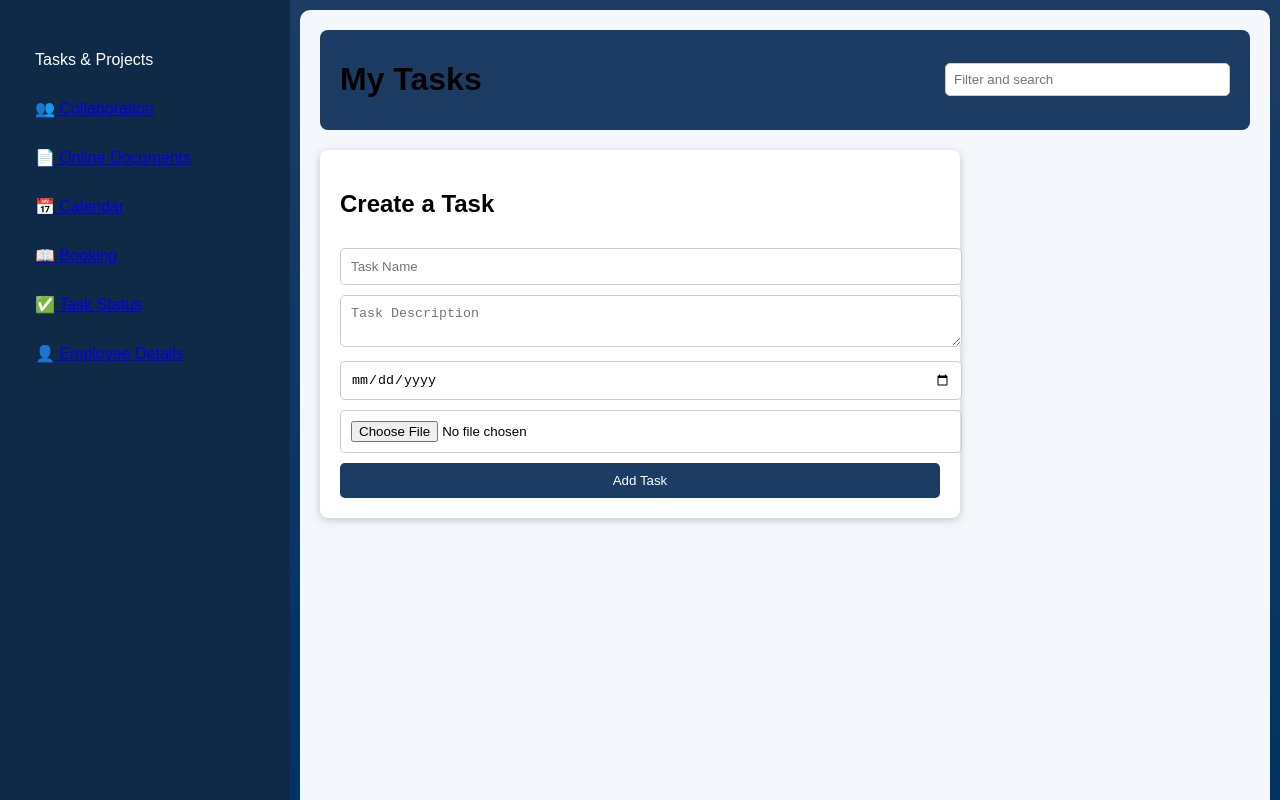
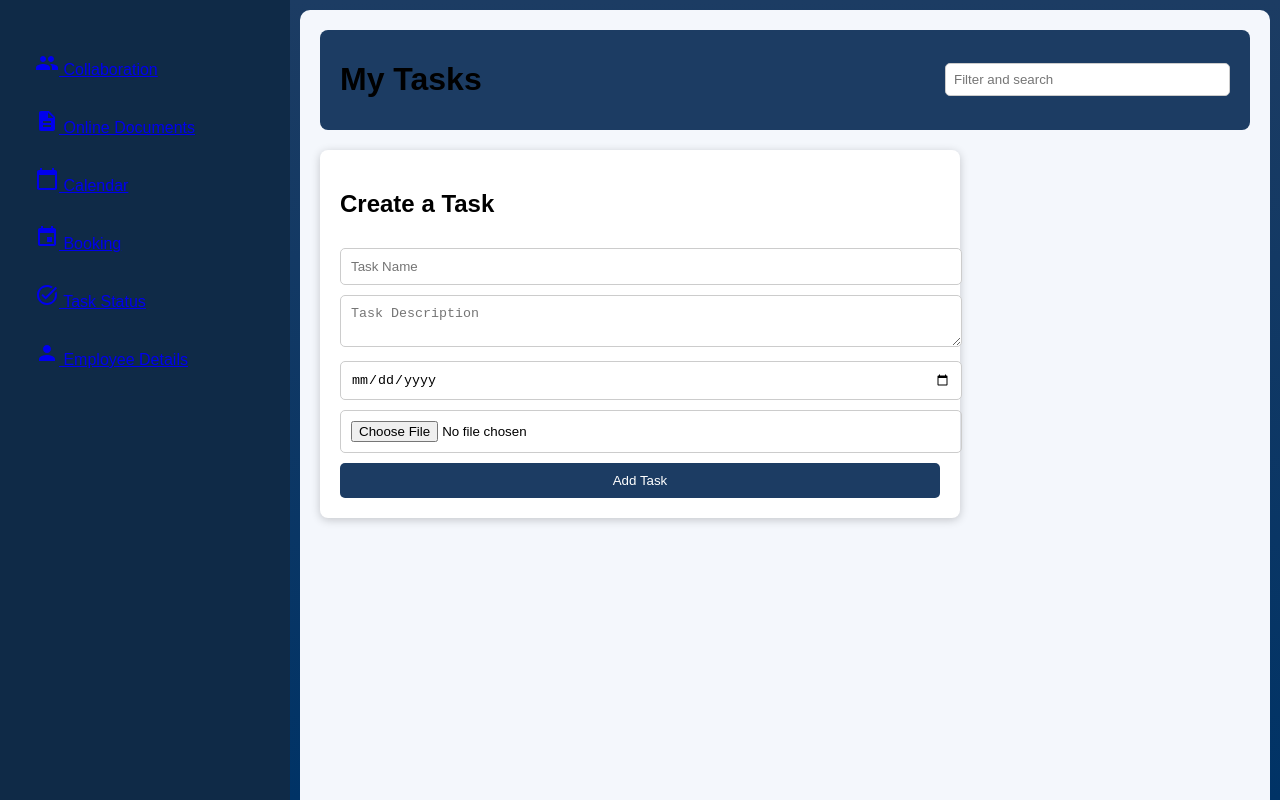
Before and after one commit to Sivasaktih/Task-Management, a React (Create React App) app: page /dashboard in a window 1280 px wide. Built offline with nearby package versions, Linux system fonts and the light colour scheme.

Commit message:
Your commit message

```diff
--- a/src/pages/Dashboard.js
+++ b/src/pages/Dashboard.js
@@ -1,7 +1,12 @@
 import { useState } from "react";
 import { Link } from "react-router-dom";
 import "../styles/dashboard.css";
-
+import PeopleIcon from "@mui/icons-material/People";
+import DescriptionIcon from "@mui/icons-material/Description";
+import CalendarTodayIcon from "@mui/icons-material/CalendarToday";
+import EventIcon from "@mui/icons-material/Event";
+import TaskAltIcon from "@mui/icons-material/TaskAlt";
+import PersonIcon from "@mui/icons-material/Person";
 export default function Dashboard() {
   const [tasks, setTasks] = useState([]);
   const [newTask, setNewTask] = useState({ name: "", description: "", date: "", file: null });
@@ -14,15 +19,38 @@ export default function Dashboard() {
   return (
     <div className="dashboard">
       <nav className="sidebar">
-        <ul>
-          <li>Tasks & Projects</li>
-          <li><Link to="" className="w-full h-full block">👥 Collaboration</Link></li>
-          <li><Link to="" className="w-full h-full block">📄 Online Documents</Link></li>
-          <li><Link to="" className="w-full h-full block">📅 Calendar</Link></li>
-          <li><Link to="" className="w-full h-full block">📖 Booking</Link></li>
-          <li><Link to="/task-status" className="w-full h-full block">✅ Task Status</Link></li>
-          <li><Link to="" className="w-full h-full block">👤 Employee Details</Link></li>
-        </ul>
+      <ul>
+      <li>
+        <Link to="" className="w-full h-full flex items-center gap-2">
+          <PeopleIcon /> Collaboration
+        </Link>
+      </li>
+      <li>
+        <Link to="" className="w-full h-full flex items-center gap-2">
+          <DescriptionIcon /> Online Documents
+        </Link>
+      </li>
+      <li>
+        <Link to="" className="w-full h-full flex items-center gap-2">
+          <CalendarTodayIcon /> Calendar
+        </Link>
+      </li>
+      <li>
+        <Link to="" className="w-full h-full flex items-center gap-2">
+          <EventIcon /> Booking
+        </Link>
+      </li>
+      <li>
+        <Link to="/task-status" className="w-full h-full flex items-center gap-2">
+          <TaskAltIcon /> Task Status
+        </Link>
+      </li>
+      <li>
+        <Link to="" className="w-full h-full flex items-center gap-2">
+          <PersonIcon /> Employee Details
+        </Link>
+      </li>
+    </ul>
       </nav>
 
       <div className="content">
--- /dev/null
+++ b/src/pages/Sidebar.js
@@ -0,0 +1,43 @@
+import { Link } from "react-router-dom";
+import PeopleIcon from '@mui/icons-material/People';
+import DescriptionIcon from '@mui/icons-material/Description';
+import CalendarTodayIcon from '@mui/icons-material/CalendarToday';
+import AssignmentIcon from '@mui/icons-material/Assignment';
+import AssignmentTurnedInIcon from '@mui/icons-material/AssignmentTurnedIn';
+import AccountBoxIcon from '@mui/icons-material/AccountBox';
+
+export default function Sidebar() {
+  return (
+    <div className="w-64 bg-blue-900 text-white h-screen flex flex-col">
+      <div className="p-6 bg-blue-700">
+        <h1 className="text-2xl font-bold">Zidio Task Manager</h1>
+      </div>
+      <nav className="flex-grow px-4 py-8">
+        <Link to="/collaboration" className="flex items-center mb-6 hover:bg-blue-600 p-2 rounded-md">
+          <PeopleIcon className="mr-2" />
+          <span>Collaboration</span>
+        </Link>
+        <Link to="/documents" className="flex items-center mb-6 hover:bg-blue-600 p-2 rounded-md">
+          <DescriptionIcon className="mr-2" />
+          <span>Online Documents</span>
+        </Link>
+        <Link to="/calendar" className="flex items-center mb-6 hover:bg-blue-600 p-2 rounded-md">
+          <CalendarTodayIcon className="mr-2" />
+          <span>Calendar</span>
+        </Link>
+        <Link to="/booking" className="flex items-center mb-6 hover:bg-blue-600 p-2 rounded-md">
+          <AssignmentIcon className="mr-2" />
+          <span>Booking</span>
+        </Link>
+        <Link to="/task-status" className="flex items-center mb-6 hover:bg-blue-600 p-2 rounded-md">
+          <AssignmentTurnedInIcon className="mr-2" />
+          <span>Task Status</span>
+        </Link>
+        <Link to="/employee-details" className="flex items-center mb-6 hover:bg-blue-600 p-2 rounded-md">
+          <AccountBoxIcon className="mr-2" />
+          <span>Employee Details</span>
+        </Link>
+      </nav>
+    </div>
+  );
+}
--- a/src/pages/TaskStatus.js
+++ b/src/pages/TaskStatus.js
@@ -5,6 +5,7 @@ import BuildIcon from '@mui/icons-material/Build'; // In Progress
 import CheckCircleIcon from '@mui/icons-material/CheckCircle'; // Completed
 import HourglassBottomIcon from '@mui/icons-material/HourglassBottom'; // Due (Overdue)
 import ArrowBackIcon from '@mui/icons-material/ArrowBack';
+import Sidebar from "./Sidebar";
 
 
 export default function TaskStatus() {
@@ -26,6 +27,10 @@ export default function TaskStatus() {
   }, [tasks]);
 
   return (
+    <>
+    {/* <div>
+    <Sidebar />
+    </div> */}
     <div className="task-status-page p-6 bg-blue-100 h-screen">
      <div className="flex items-center bg-blue-500 mb-6">
         <Link to="/dashboard" className="text-blue-500 underline ml-4">
@@ -64,6 +69,7 @@ export default function TaskStatus() {
 </div>
 
     </div>
+    </>
   );
 }
 
```
